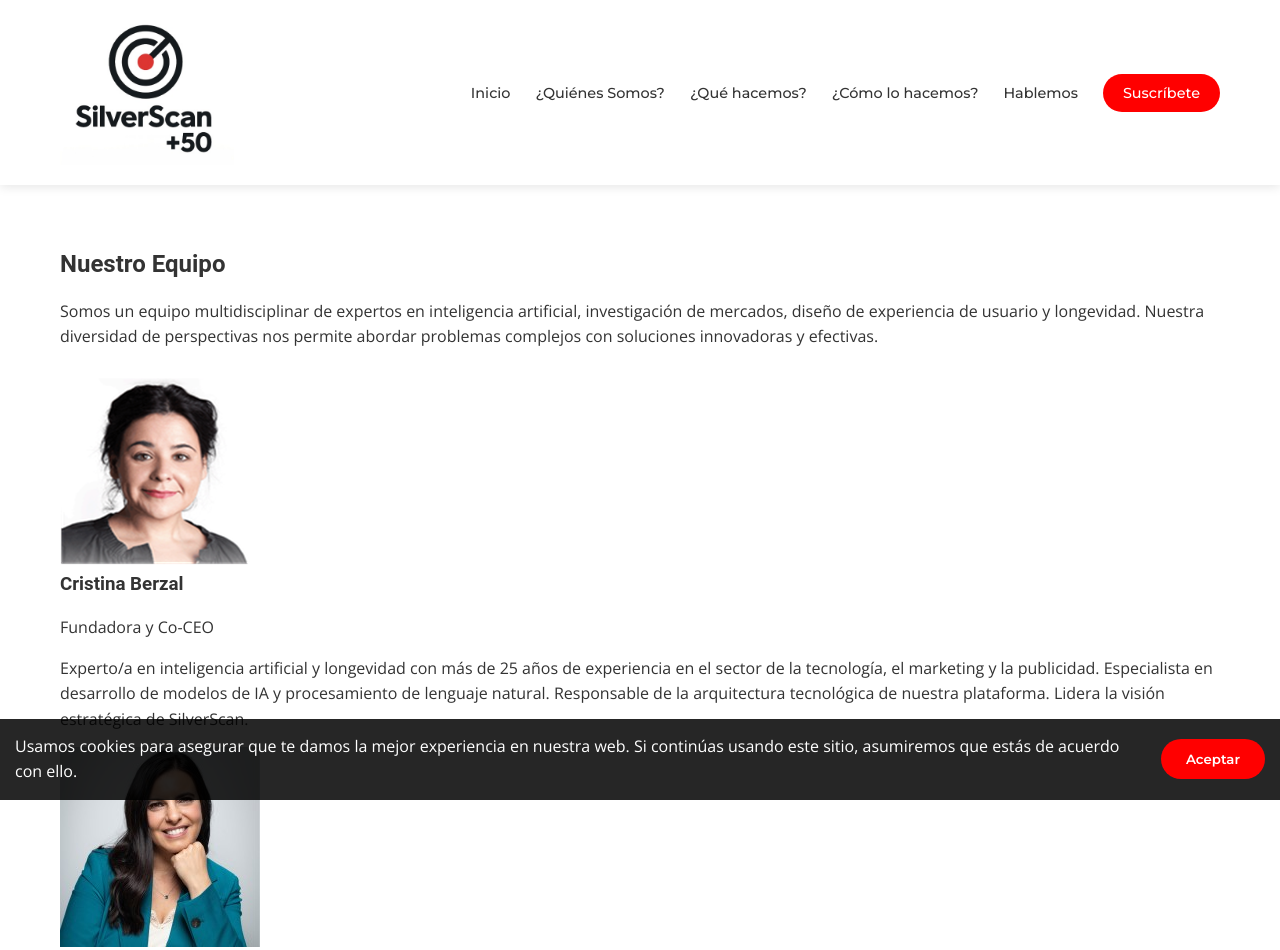
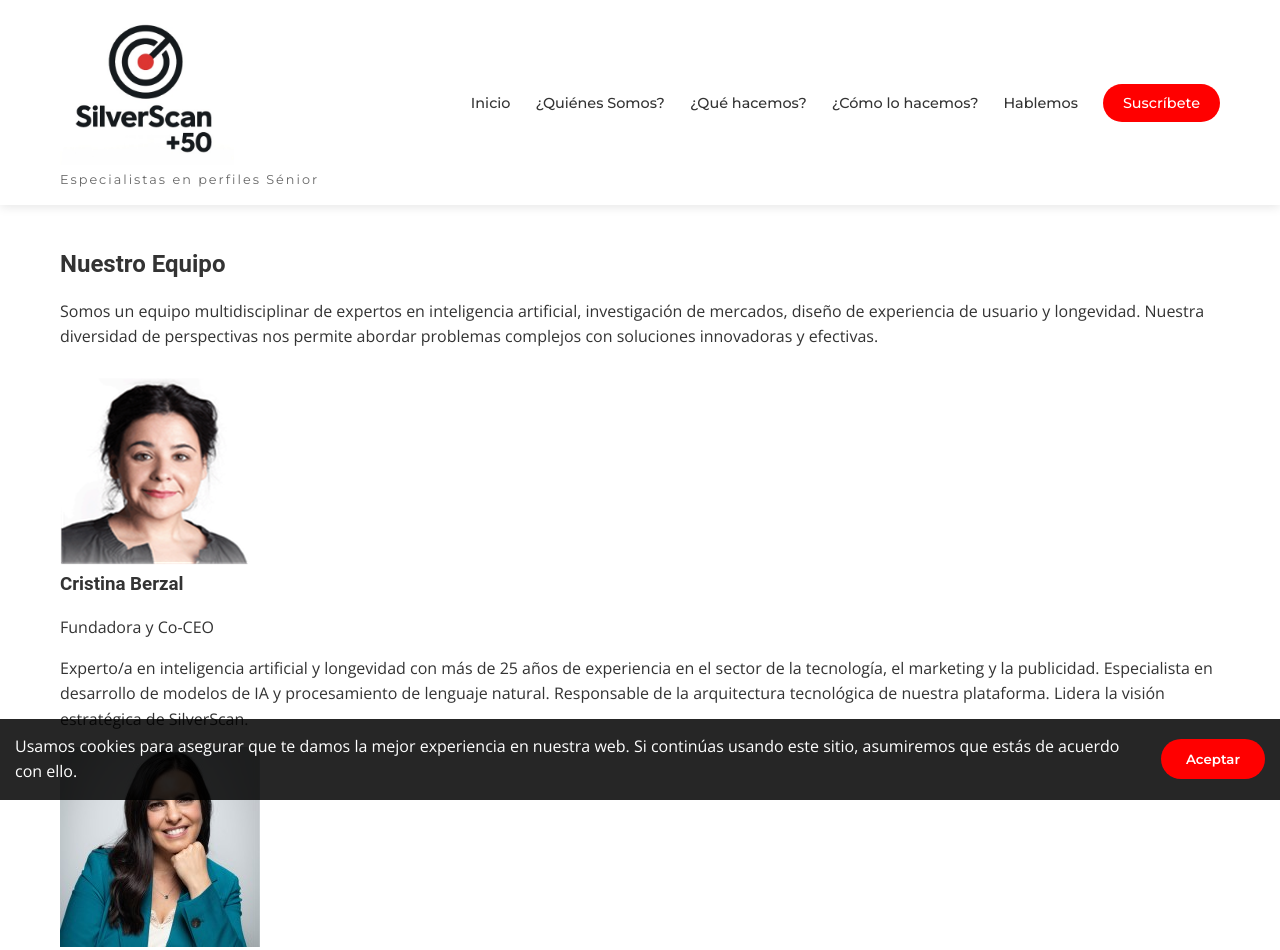
Before and after one commit to Crisbermi/SilverScan, a plain HTML site: page somos.html in a window 1280 px wide. Shown: the top 950 px of the page. Drawn offline with nearby package versions, Linux system fonts and the light colour scheme.

Commit message:
Add files via upload

```diff
--- a/somos.html
+++ b/somos.html
@@ -24,7 +24,7 @@
             <div class="logo">
                 <a href="index.html">
                     <img src="logosilverscan.jpg"  class="logo-img">
-                    <p class="subtitle"></p>
+                    <p class="subtitle">Especialistas en perfiles Sénior</p>
                 </a>
             </div>
 
```
